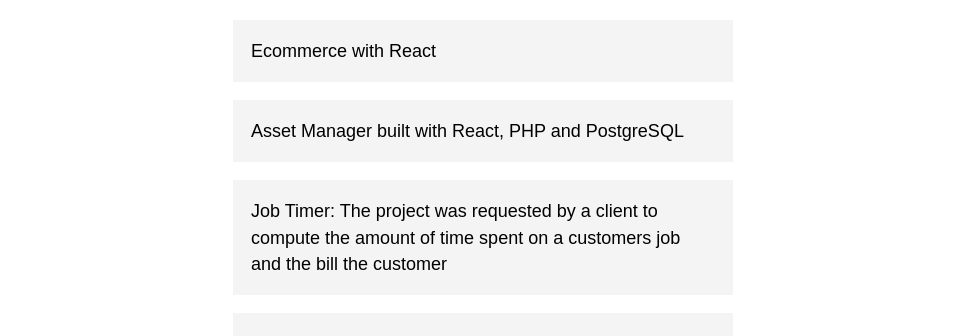
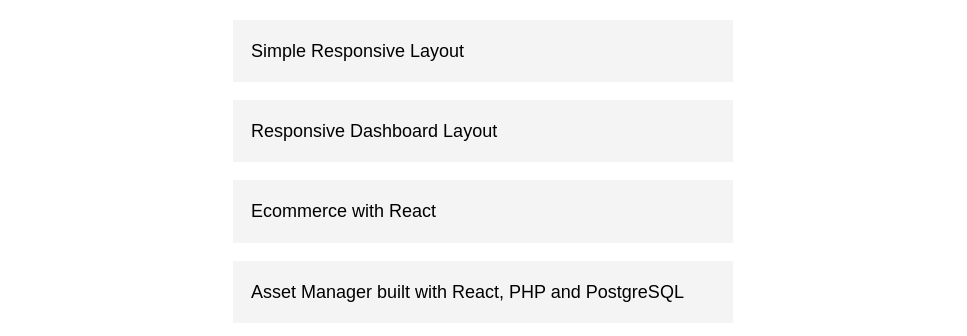
Before and after one commit to alleneben/mysite, a Gatsby site: page /projects in a window 1280 px wide. Shown: the part 429-765 px from the top of the page, without its empty margins (157-1124 px from the left). Built offline with nearby package versions, Linux system fonts and the light colour scheme; Gatsby itself is replaced by a stand-in of ours.

Commit message:
New project links

```diff
--- a/src/pages/projects.js
+++ b/src/pages/projects.js
@@ -11,6 +11,20 @@
             <h1>Projects</h1>
             {/* <p></p> */}
             <ol className={blogstyle.posts}>
+                <li className={blogstyle.post}>
+                    {/* <h2>{edge.node.frontmatter.title}</h2> */}
+                    {/* <p>{edge.node.frontmatter.date}</p> */}
+                    <a href="https://allenebensimplelayout.netlify.com/" target="_blank" rel="noopener noreferrer">
+                        Simple Responsive Layout
+                    </a>
+                </li>
+                <li className={blogstyle.post}>
+                    {/* <h2>{edge.node.frontmatter.title}</h2> */}
+                    {/* <p>{edge.node.frontmatter.date}</p> */}
+                    <a href="https://allenebendashborad.netlify.com/" target="_blank" rel="noopener noreferrer">
+                        Responsive Dashboard Layout
+                    </a>
+                </li>
                 <li className={blogstyle.post}>
                     {/* <h2>{edge.node.frontmatter.title}</h2> */}
                     {/* <p>{edge.node.frontmatter.date}</p> */}
```
